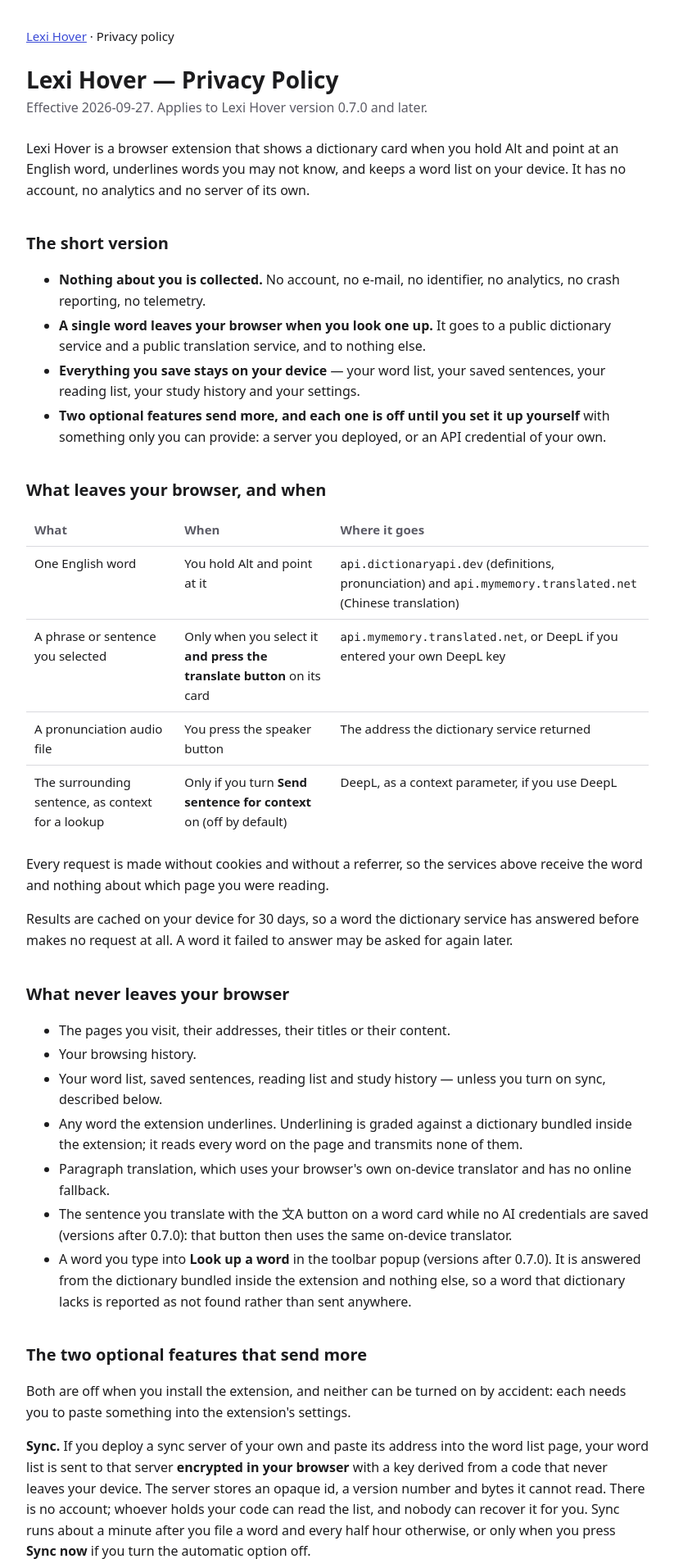
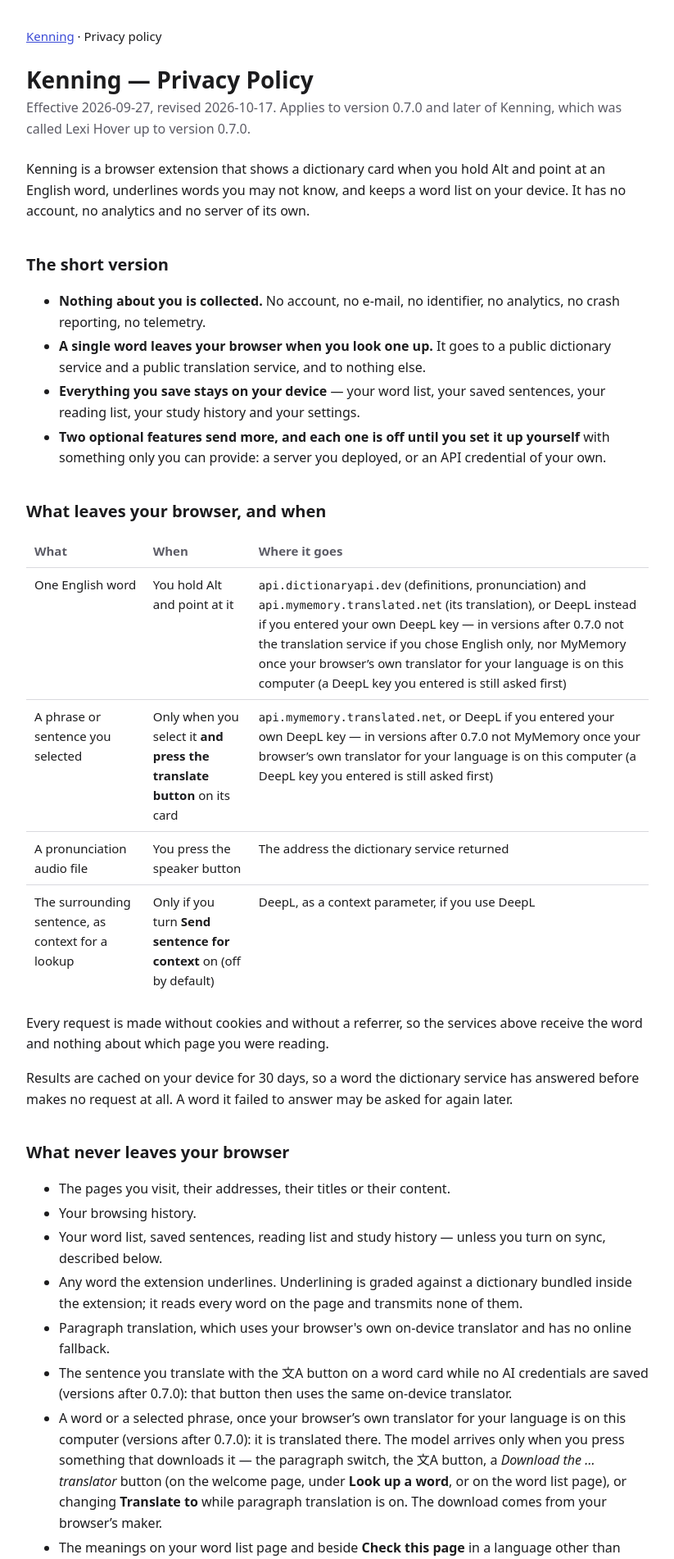
Before and after one commit to NNNCODE/lexi-hover, a plain HTML site: page privacy.html in a window 1280 px wide. Shown: the top 1902 px of the page at 82% size, without its empty margins (228-1051 px from the left). Drawn offline with Linux system fonts and the light colour scheme.

Commit message:
Kenning: the new name, and the privacy policy for 0.8.0
The pages carry the extension's new name, Kenning (called Lexi Hover
until 2026-10-17), and describe it for learners of English in any
language. The privacy policy is revised for 0.8.0: a word goes to the
reader's own DeepL key when they entered one; the model download starts
only from a press, and the policy now lists every press; meanings on the
word list outside Chinese are made on the device. Nothing new is sent.

```diff
--- a/privacy.html
+++ b/privacy.html
@@ -3,8 +3,8 @@
 <head>
 <meta charset="utf-8">
 <meta name="viewport" content="width=device-width, initial-scale=1">
-<title>Lexi Hover — Privacy Policy</title>
-<meta name="description" content="What Lexi Hover sends, what it keeps on your device, and why each permission exists.">
+<title>Kenning — Privacy Policy</title>
+<meta name="description" content="What Kenning sends, what it keeps on your device, and why each permission exists.">
 <style>
   :root { color-scheme: light dark; --ink: #1c1c1e; --paper: #fff; --rule: #d9d9de; --muted: #5c5c66; --link: #3b4bd6; }
   @media (prefers-color-scheme: dark) { :root { --ink: #e6e6ea; --paper: #17171a; --rule: #35353b; --muted: #a0a0aa; --link: #9aa4ff; } }
@@ -24,12 +24,12 @@
 </style>
 </head>
 <body>
-<nav><a href="./">Lexi Hover</a> · Privacy policy</nav>
+<nav><a href="./">Kenning</a> · Privacy policy</nav>
 
-<h1>Lexi Hover — Privacy Policy</h1>
-<p class="meta">Effective 2026-09-27. Applies to Lexi Hover version 0.7.0 and later.</p>
+<h1>Kenning — Privacy Policy</h1>
+<p class="meta">Effective 2026-09-27, revised 2026-10-17. Applies to version 0.7.0 and later of Kenning, which was called Lexi Hover up to version 0.7.0.</p>
 
-<p>Lexi Hover is a browser extension that shows a dictionary card when you hold Alt and point at an English word, underlines words you may not know, and keeps a word list on your device. It has no account, no analytics and no server of its own.</p>
+<p>Kenning is a browser extension that shows a dictionary card when you hold Alt and point at an English word, underlines words you may not know, and keeps a word list on your device. It has no account, no analytics and no server of its own.</p>
 
 <h2>The short version</h2>
 <ul>
@@ -42,8 +42,8 @@
 <h2>What leaves your browser, and when</h2>
 <table>
   <tr><th>What</th><th>When</th><th>Where it goes</th></tr>
-  <tr><td>One English word</td><td>You hold Alt and point at it</td><td><code>api.dictionaryapi.dev</code> (definitions, pronunciation) and <code>api.mymemory.translated.net</code> (Chinese translation)</td></tr>
-  <tr><td>A phrase or sentence you selected</td><td>Only when you select it <strong>and press the translate button</strong> on its card</td><td><code>api.mymemory.translated.net</code>, or DeepL if you entered your own DeepL key</td></tr>
+  <tr><td>One English word</td><td>You hold Alt and point at it</td><td><code>api.dictionaryapi.dev</code> (definitions, pronunciation) and <code>api.mymemory.translated.net</code> (its translation), or DeepL instead if you entered your own DeepL key — in versions after 0.7.0 not the translation service if you chose English only, nor MyMemory once your browser’s own translator for your language is on this computer (a DeepL key you entered is still asked first)</td></tr>
+  <tr><td>A phrase or sentence you selected</td><td>Only when you select it <strong>and press the translate button</strong> on its card</td><td><code>api.mymemory.translated.net</code>, or DeepL if you entered your own DeepL key — in versions after 0.7.0 not MyMemory once your browser’s own translator for your language is on this computer (a DeepL key you entered is still asked first)</td></tr>
   <tr><td>A pronunciation audio file</td><td>You press the speaker button</td><td>The address the dictionary service returned</td></tr>
   <tr><td>The surrounding sentence, as context for a lookup</td><td>Only if you turn <strong>Send sentence for context</strong> on (off by default)</td><td>DeepL, as a context parameter, if you use DeepL</td></tr>
 </table>
@@ -58,7 +58,9 @@
   <li>Any word the extension underlines. Underlining is graded against a dictionary bundled inside the extension; it reads every word on the page and transmits none of them.</li>
   <li>Paragraph translation, which uses your browser's own on-device translator and has no online fallback.</li>
   <li>The sentence you translate with the 文A button on a word card while no AI credentials are saved (versions after 0.7.0): that button then uses the same on-device translator.</li>
-  <li>A word you type into <strong>Look up a word</strong> in the toolbar popup (versions after 0.7.0). It is answered from the dictionary bundled inside the extension and nothing else, so a word that dictionary lacks is reported as not found rather than sent anywhere.</li>
+  <li>A word or a selected phrase, once your browser’s own translator for your language is on this computer (versions after 0.7.0): it is translated there. The model arrives only when you press something that downloads it — the paragraph switch, the 文A button, a <em>Download the … translator</em> button (on the welcome page, under <strong>Look up a word</strong>, or on the word list page), or changing <strong>Translate to</strong> while paragraph translation is on. The download comes from your browser’s maker.</li>
+  <li>The meanings on your word list page and beside <strong>Check this page</strong> in a language other than Chinese (versions after 0.7.0): your browser’s own translator makes them on this computer.</li>
+  <li>A word you type into <strong>Look up a word</strong> in the toolbar popup (versions after 0.7.0). It is answered from the dictionary bundled inside the extension, and for a language other than Chinese by your browser’s own translator on this computer, and nothing else — so a word that dictionary lacks is reported as not found rather than sent anywhere.</li>
 </ul>
 
 <h2>The two optional features that send more</h2>
@@ -91,7 +93,7 @@
 </table>
 
 <h2>Third parties</h2>
-<p>The services named above receive the words you look up under their own privacy terms: <a href="https://dictionaryapi.dev/">dictionaryapi.dev</a>, <a href="https://mymemory.translated.net/doc/">MyMemory</a>, and, only if you set them up, <a href="https://www.deepl.com/privacy">DeepL</a> and <a href="https://www.cloudflare.com/privacypolicy/">Cloudflare</a>. Lexi Hover does not sell, share or otherwise use any data for purposes other than the feature you triggered.</p>
+<p>The services named above receive the words you look up under their own privacy terms: <a href="https://dictionaryapi.dev/">dictionaryapi.dev</a>, <a href="https://mymemory.translated.net/doc/">MyMemory</a>, and, only if you set them up, <a href="https://www.deepl.com/privacy">DeepL</a> and <a href="https://www.cloudflare.com/privacypolicy/">Cloudflare</a>. Kenning does not sell, share or otherwise use any data for purposes other than the feature you triggered.</p>
 
 <h2>Children</h2>
 <p>The extension does not collect personal data from anyone, including children.</p>
```
Also changed, not shown: index.html (+7 -7 lines), 1 other file.
